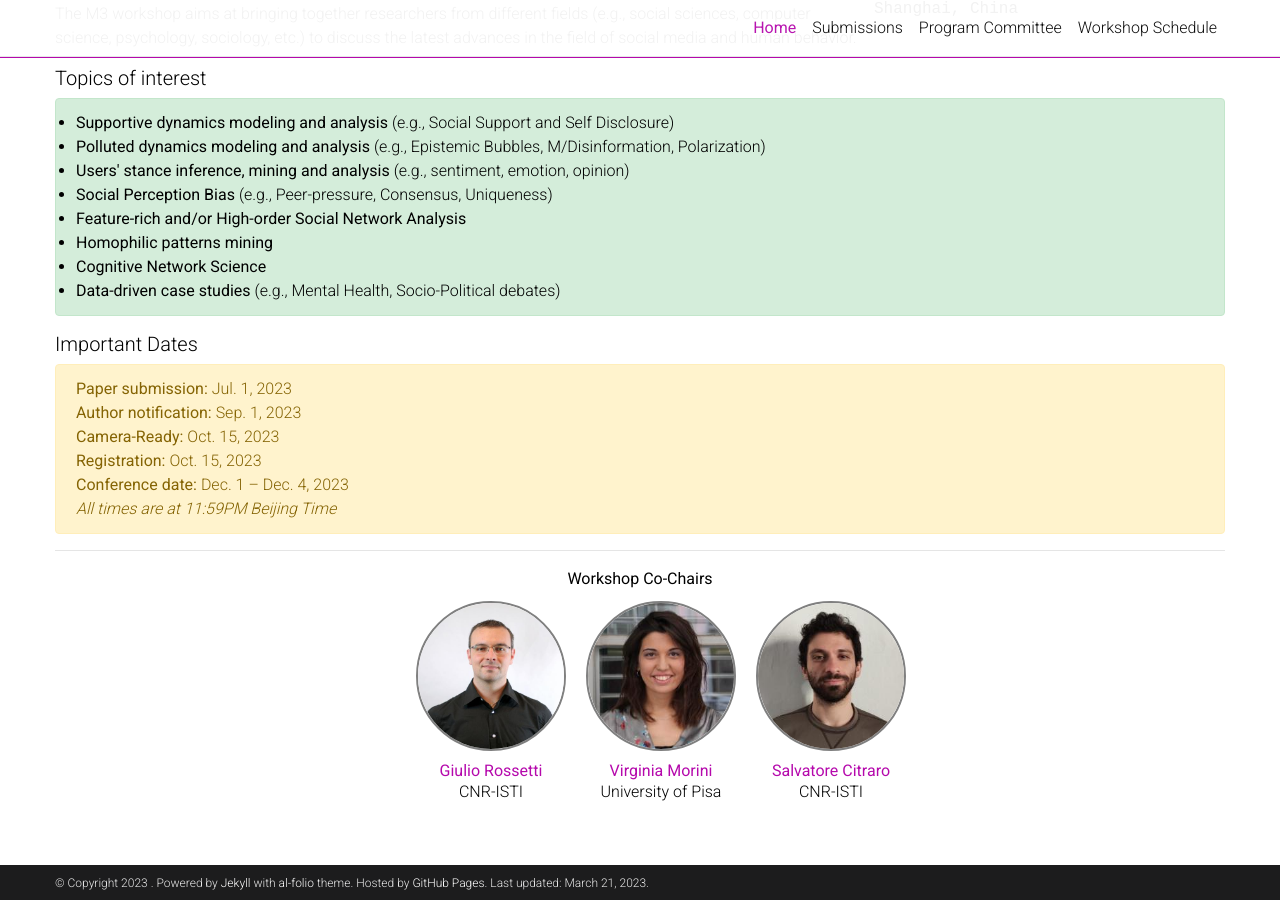
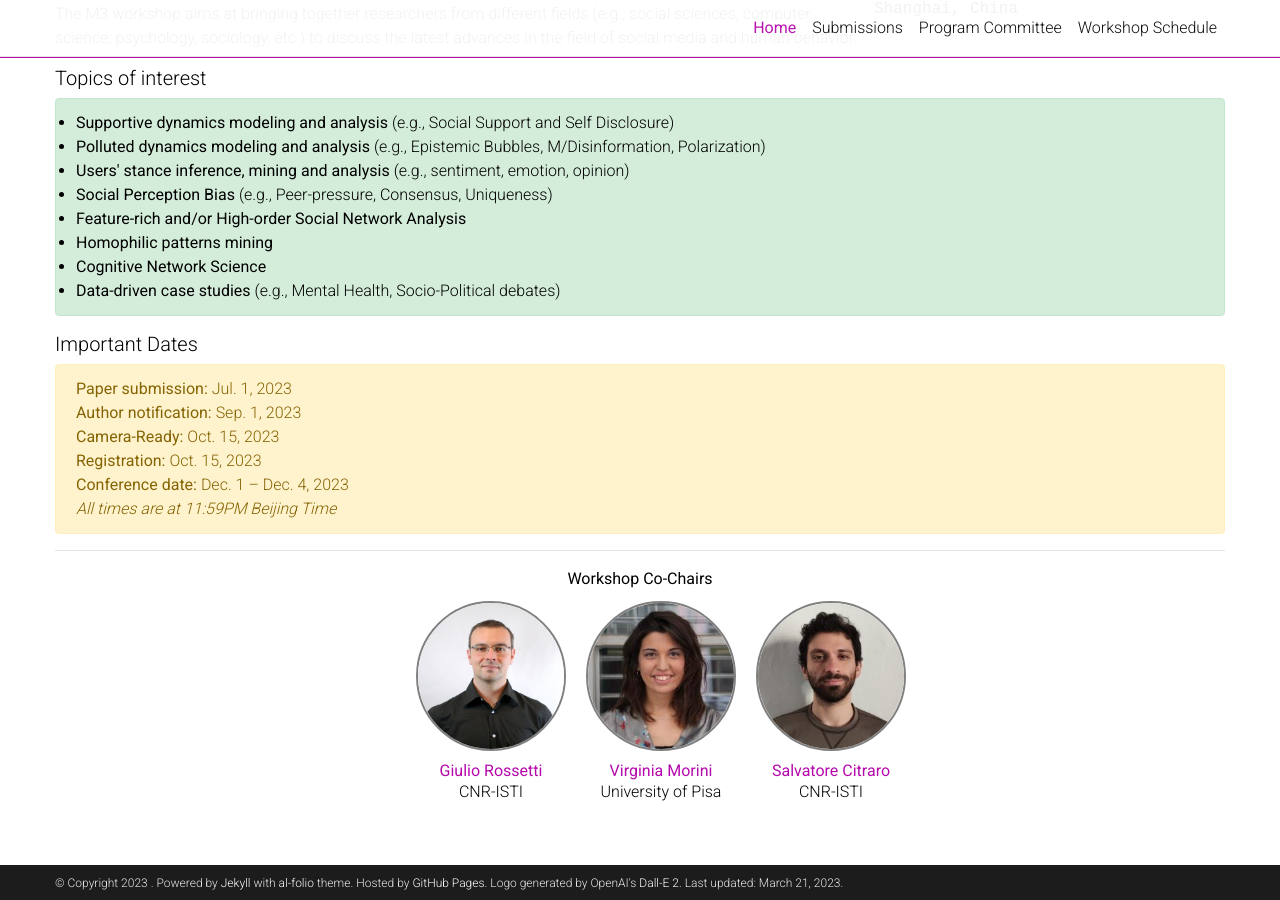
Before and after one commit to SMS-workshop/SMS-workshop.github.io, a Jekyll site: the page built from _pages/about.md, in a window 1280 px wide and 900 px high, scrolled down 567 px. Built offline with Jekyll 4.4.1, drawn with Linux system fonts in a browser that asks for light colours; full-size pictures stand in for the smaller copies a plugin makes; a style sheet for code colours, icons or effects is not loaded.

```diff
--- a/_config.yml
+++ b/_config.yml
@@ -12,6 +12,7 @@
 footer_text: >
   Powered by <a href="https://jekyllrb.com/" target="_blank">Jekyll</a> with <a href="https://github.com/alshedivat/al-folio">al-folio</a> theme.
   Hosted by <a href="https://pages.github.com/" target="_blank">GitHub Pages</a>.
+  Logo generated by OpenAI's <a href="https://openai.com/product/dall-e-2" target="_blank">Dall-E 2</a>.
 keywords: mind-meets-media, social-networks, workshop-website  # add your own keywords or leave empty
 
 lang: en # the language of your site (for example: en, fr, cn, ru, etc.)
```
